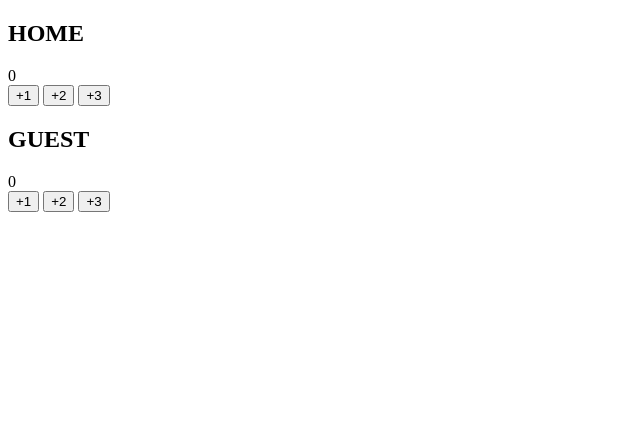
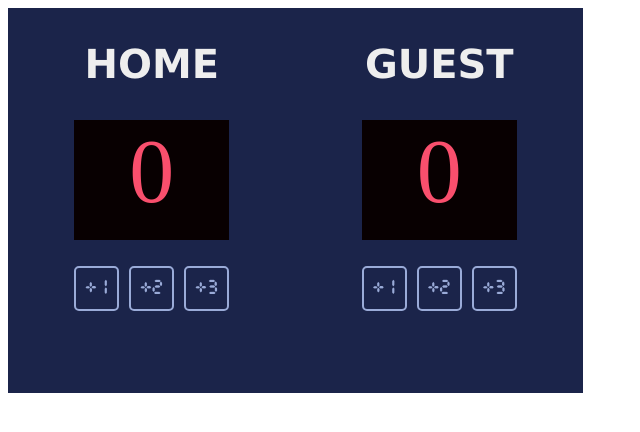
Before and after one commit to TildaL/Basketball-Scoreboard, a plain HTML site: page index.html in a window 1280 px wide. Shown: the whole page, without its empty margins (0-640 px from the left). Drawn offline with Linux system fonts and the light colour scheme.

Commit message:
new code

```diff
--- a/index.html
+++ b/index.html
@@ -11,20 +11,20 @@
     <main>
         <section class="home-container container">
             <h2>HOME</h2>
-            <div class="home-score score">0</div>
+            <div id="home-score" class="score">0</div>
             <div class="btn-container">
-                <button>+1</button>
-                <button>+2</button>
-                <button>+3</button>
+                <button onclick="plus1()">+1</button>
+                <button onclick="plus2()">+2</button>
+                <button onclick="plus3()">+3</button>
             </div>
         </section>
         <section class="guest-container container">
             <h2>GUEST</h2>
-            <div class="home-score score">0</div>
+            <div id="guest-score" class="score">0</div>
             <div class="btn-container">
-                <button>+1</button>
-                <button>+2</button>
-                <button>+3</button>
+                <button onclick="add1()">+1</button>
+                <button onclick="add2()">+2</button>
+                <button onclick="add3()">+3</button>
             </div>
         </section>
     </main>
--- a/script.js
+++ b/script.js
@@ -0,0 +1,37 @@
+//HOME SCORE
+let homeScore = document.getElementById('home-score')
+let homeCount = 0
+
+function plus1() {
+    homeCount = homeCount + 1
+    homeScore.textContent = homeCount
+}
+
+function plus2() {
+    homeCount = homeCount + 2
+    homeScore.textContent = homeCount
+}
+
+function plus3() {
+    homeCount = homeCount + 3
+    homeScore.textContent = homeCount
+}
+
+//GUEST SCORE
+let guestScore = document.getElementById('guest-score')
+let guestCount = 0
+
+function add1() {
+    guestCount = guestCount + 1
+    guestScore.textContent = guestCount
+}
+
+function add2() {
+    guestCount = guestCount + 2
+    guestScore.textContent = guestCount
+}
+
+function add3() {
+    guestCount = guestCount + 3
+    guestScore.textContent = guestCount
+}
--- a/style.css
+++ b/style.css
@@ -1,4 +1,54 @@
+@font-face {
+    src: url("CursedTimerULiL.ttf");
+    font-family: Cursed Timer;
+}
+
+h2, button {
+    font-family: Cursed Timer;
+}
+
 main {
     width:575px;
     height:385px;
+    display: flex;
+    justify-content: space-around;
+    background-color: #1B244A;
 }
+
+h2 {
+    font-size: 40px;
+    font-weight: 700;
+    font-family: Verdana, Geneva, Tahoma, sans-serif;
+    color: #eee;
+    text-align: center;
+}
+
+.score {
+    width: 155px;
+    height: 120px;
+    background-color: #080001;
+    color:#F94F6D;
+    font-size: 90px;
+    font-weight:400;
+    text-align: center;
+}
+
+.btn-container {
+    width: 155px;
+    height:45px;
+    /* border: 1px solid #F94F6D; */
+    margin-top: 26px;
+    display: flex;
+    justify-content: space-between;
+}
+
+button {
+    width: 45px;
+    height: 45px;
+    color: #9AABD8;
+    border: 2px solid #9AABD8;
+    border-radius: 5px;
+    background: none;
+    font-size: 18px;
+    font-weight: 400;
+}
```
Also changed, not shown: CursedTimerULiL.ttf (added).
